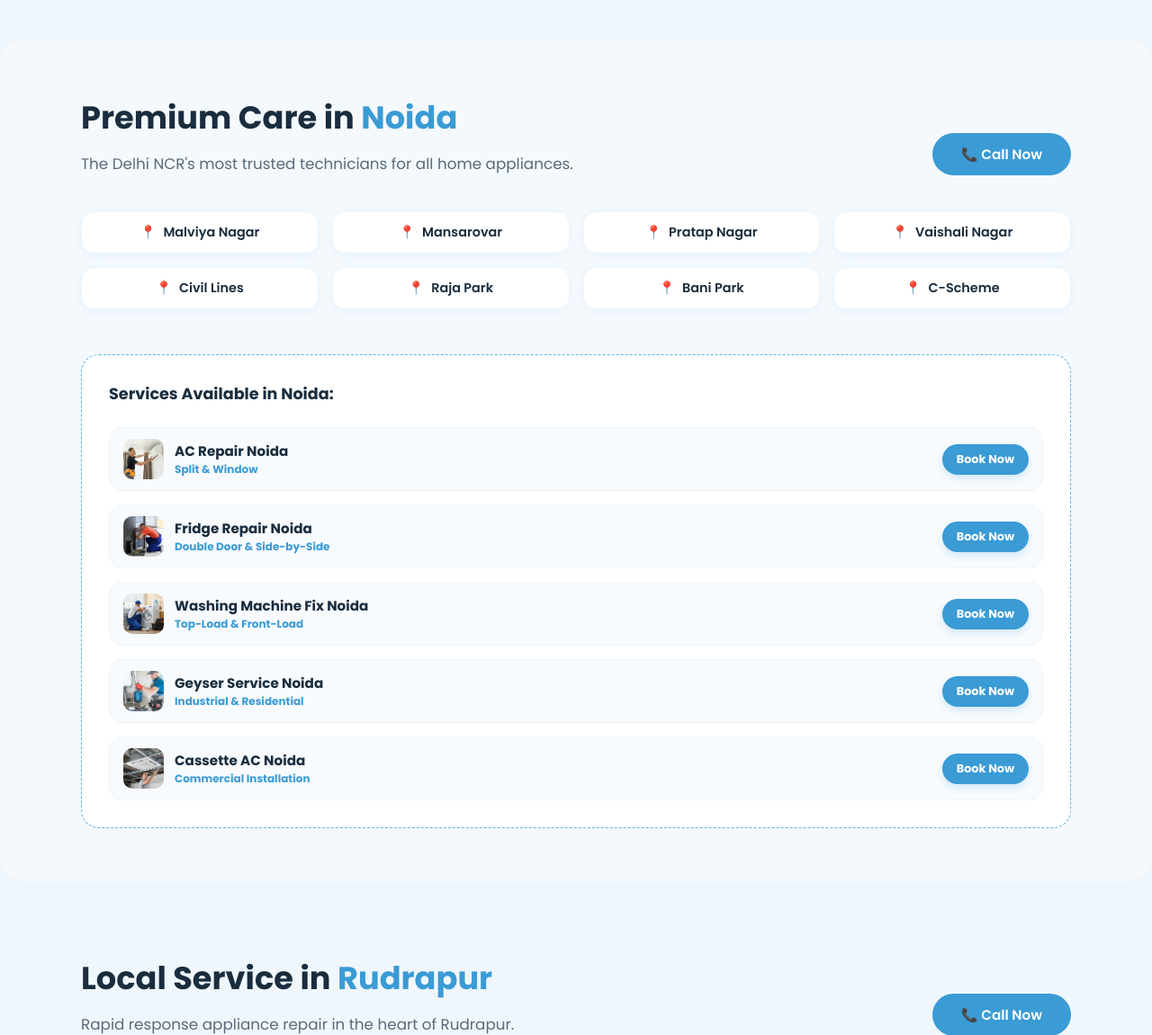
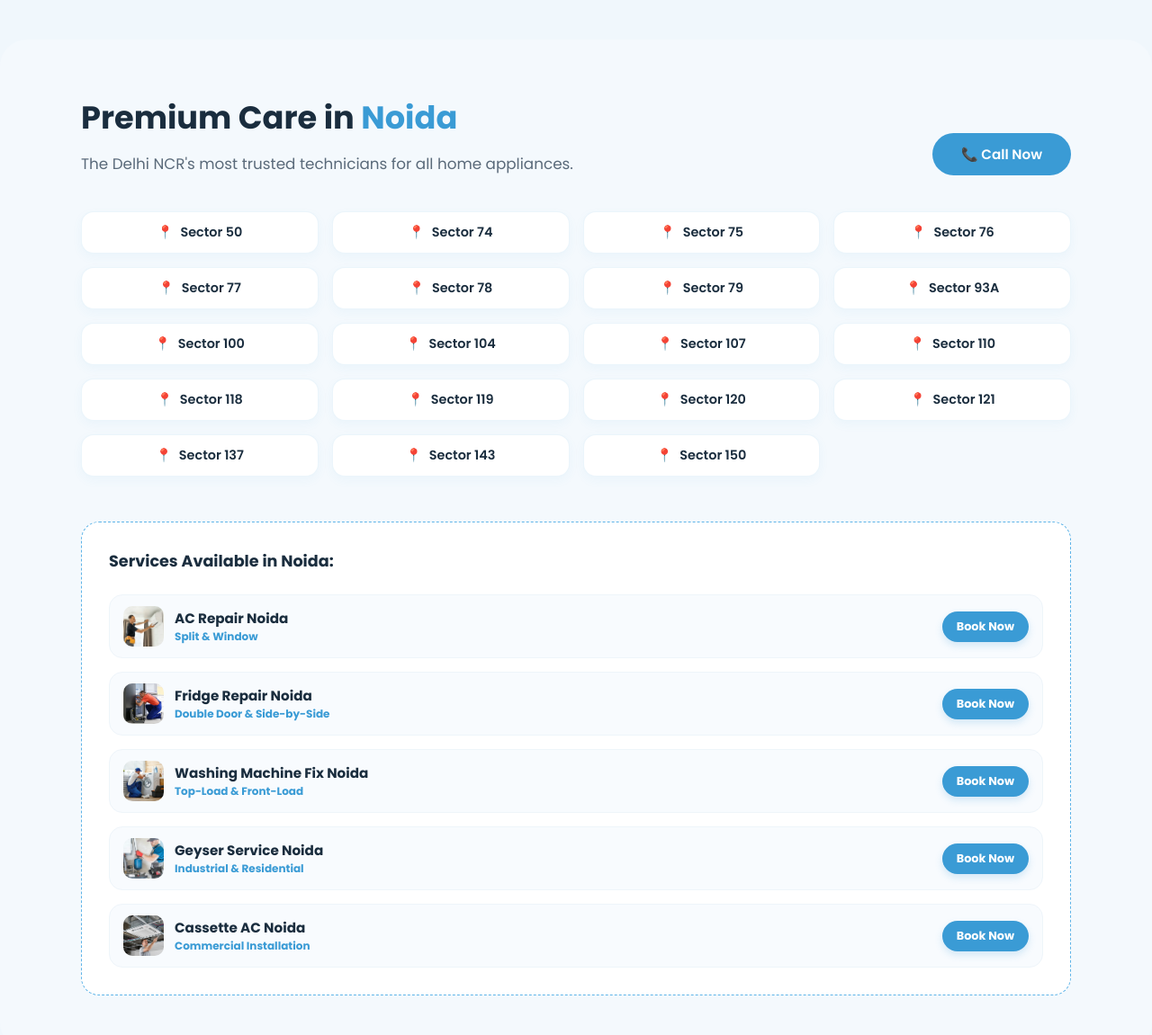
Before and after one commit to AircoolTechServices/AirCoolTechServices, a Flask app: page /cities in a window 1280 px wide. Shown: the part 1741-2892 px from the top of the page at 90% size. Run offline with Flask 3, Linux system fonts and the light colour scheme.

Commit message:
Update Noida service areas

```diff
--- a/templates/pages/cities.html
+++ b/templates/pages/cities.html
@@ -379,14 +379,27 @@
       </div>
     </div>
     <div class="area-grid">
-      <a href="https://wa.me/918630872674?text=Hello!%20I'm%20interested%20in%20your%20services%20in%20Malviya%20Nagar." target="_blank" class="area-item">Malviya Nagar</a>
-      <a href="https://wa.me/918630872674?text=Hello!%20I'm%20interested%20in%20your%20services%20in%20Mansarovar." target="_blank" class="area-item">Mansarovar</a>
-      <a href="https://wa.me/918630872674?text=Hello!%20I'm%20interested%20in%20your%20services%20in%20Pratap%20Nagar." target="_blank" class="area-item">Pratap Nagar</a>
-      <a href="https://wa.me/918630872674?text=Hello!%20I'm%20interested%20in%20your%20services%20in%20Vaishali%20Nagar." target="_blank" class="area-item">Vaishali Nagar</a>
-      <a href="https://wa.me/918630872674?text=Hello!%20I'm%20interested%20in%20your%20services%20in%20Civil%20Lines." target="_blank" class="area-item">Civil Lines</a>
-      <a href="https://wa.me/918630872674?text=Hello!%20I'm%20interested%20in%20your%20services%20in%20Raja%20Park." target="_blank" class="area-item">Raja Park</a>
-      <a href="https://wa.me/918630872674?text=Hello!%20I'm%20interested%20in%20your%20services%20in%20Bani%20Park." target="_blank" class="area-item">Bani Park</a>
-      <a href="https://wa.me/918630872674?text=Hello!%20I'm%20interested%20in%20your%20services%20in%20C%20Scheme." target="_blank" class="area-item">C-Scheme</a>
+
+      <a href="https://wa.me/918630872674?text=Hello!%20I'm%20interested%20in%20your%20services%20in%20Sector%2050." target="_blank" class="area-item">Sector 50</a>
+      <a href="https://wa.me/918630872674?text=Hello!%20I'm%20interested%20in%20your%20services%20in%20Sector%2074." target="_blank" class="area-item">Sector 74</a>
+      <a href="https://wa.me/918630872674?text=Hello!%20I'm%20interested%20in%20your%20services%20in%20Sector%2075." target="_blank" class="area-item">Sector 75</a>
+      <a href="https://wa.me/918630872674?text=Hello!%20I'm%20interested%20in%20your%20services%20in%20Sector%2076." target="_blank" class="area-item">Sector 76</a>
+      <a href="https://wa.me/918630872674?text=Hello!%20I'm%20interested%20in%20your%20services%20in%20Sector%2077." target="_blank" class="area-item">Sector 77</a>
+      <a href="https://wa.me/918630872674?text=Hello!%20I'm%20interested%20in%20your%20services%20in%20Sector%2078." target="_blank" class="area-item">Sector 78</a>
+      <a href="https://wa.me/918630872674?text=Hello!%20I'm%20interested%20in%20your%20services%20in%20Sector%2079." target="_blank" class="area-item">Sector 79</a>
+      <a href="https://wa.me/918630872674?text=Hello!%20I'm%20interested%20in%20your%20services%20in%20Sector%2093A." target="_blank" class="area-item">Sector 93A</a>
+      <a href="https://wa.me/918630872674?text=Hello!%20I'm%20interested%20in%20your%20services%20in%20Sector%20100." target="_blank" class="area-item">Sector 100</a>
+      <a href="https://wa.me/918630872674?text=Hello!%20I'm%20interested%20in%20your%20services%20in%20Sector%20104." target="_blank" class="area-item">Sector 104</a>
+      <a href="https://wa.me/918630872674?text=Hello!%20I'm%20interested%20in%20your%20services%20in%20Sector%20107." target="_blank" class="area-item">Sector 107</a>
+      <a href="https://wa.me/918630872674?text=Hello!%20I'm%20interested%20in%20your%20services%20in%20Sector%20110." target="_blank" class="area-item">Sector 110</a>
+      <a href="https://wa.me/918630872674?text=Hello!%20I'm%20interested%20in%20your%20services%20in%20Sector%20118." target="_blank" class="area-item">Sector 118</a>
+      <a href="https://wa.me/918630872674?text=Hello!%20I'm%20interested%20in%20your%20services%20in%20Sector%20119." target="_blank" class="area-item">Sector 119</a>
+      <a href="https://wa.me/918630872674?text=Hello!%20I'm%20interested%20in%20your%20services%20in%20Sector%20120." target="_blank" class="area-item">Sector 120</a>
+      <a href="https://wa.me/918630872674?text=Hello!%20I'm%20interested%20in%20your%20services%20in%20Sector%20121." target="_blank" class="area-item">Sector 121</a>
+      <a href="https://wa.me/918630872674?text=Hello!%20I'm%20interested%20in%20your%20services%20in%20Sector%20137." target="_blank" class="area-item">Sector 137</a>
+      <a href="https://wa.me/918630872674?text=Hello!%20I'm%20interested%20in%20your%20services%20in%20Sector%20143." target="_blank" class="area-item">Sector 143</a>
+      <a href="https://wa.me/918630872674?text=Hello!%20I'm%20interested%20in%20your%20services%20in%20Sector%20150." target="_blank" class="area-item">Sector 150</a>
+
     </div>
     <div class="city-service-links">
       <h4>Services Available in Noida:</h4>
```
